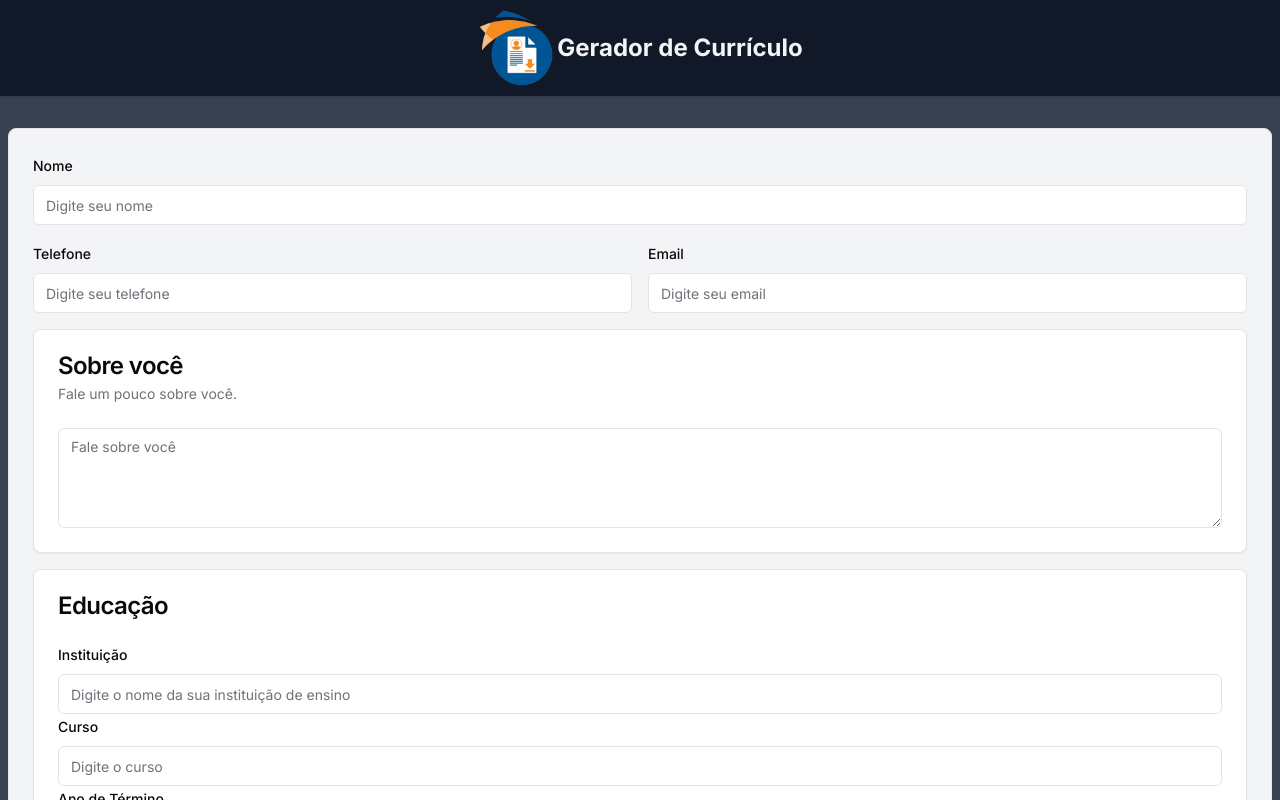
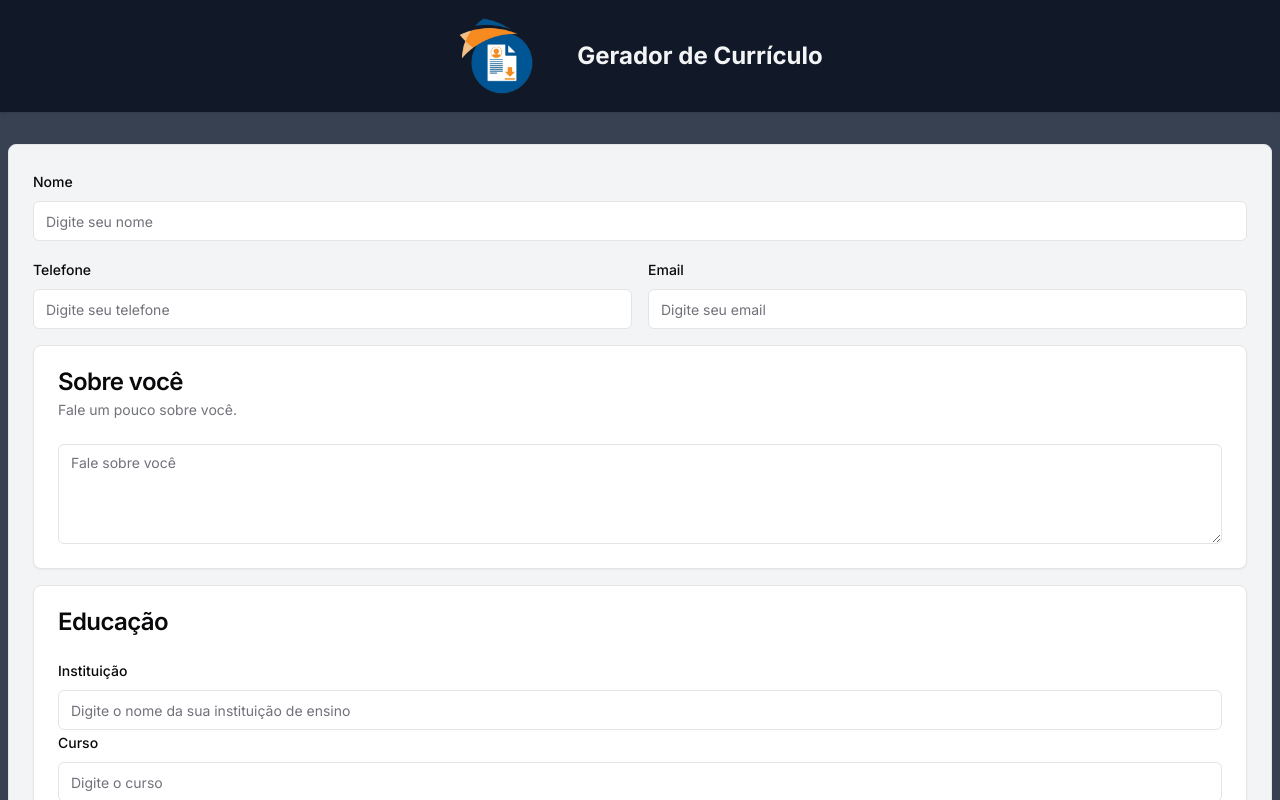
Before and after one commit to jhowk14/projeto-adm-gerador-cv-next, a Next.js app: page / in a window 1280 px wide. Shown: the top 800 px of the page. Built offline with nearby package versions, Linux system fonts and the light colour scheme.

Commit message:
change gap header

```diff
--- a/src/app/page.tsx
+++ b/src/app/page.tsx
@@ -7,7 +7,7 @@
   return (
     <>
       <main className="flex flex-col justify-center items-center bg-gray-700">
-          <div className="flex items-center bg-gray-900 w-full justify-center py-2 shadow">
+          <div className="flex items-center bg-gray-900 w-full justify-center py-4 gap-10 shadow">
             <div className="">
               <Image src='/img/icon.png' width={0} height={0} sizes="100vw" alt="logo" className="w-20 h-20" />
             </div>
```
